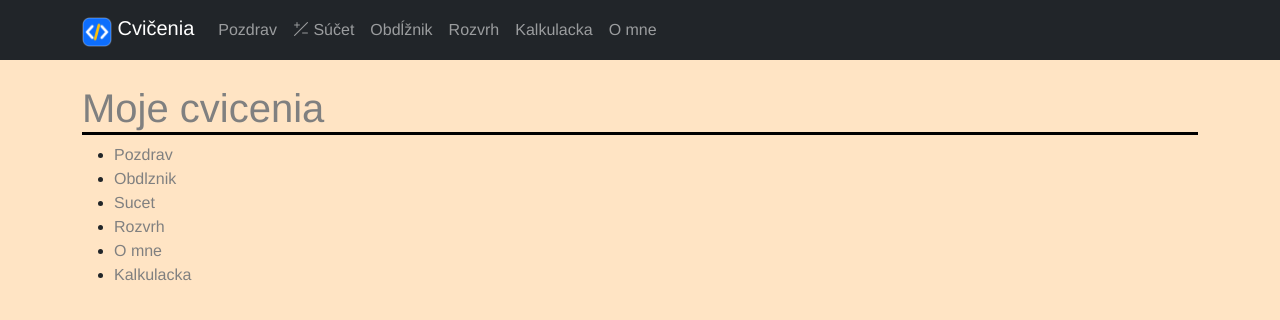
After one commit to Olomravec/Django, a Django app: page /ulohy/ in a window 1280 px wide. The commit adds this page. Shown: the top 320 px of the page. Run offline with Django 5.2, Linux system fonts and the light colour scheme.

Commit message:
CSS+navbar

```diff
--- /dev/null
+++ b/cvicenia/ulohy/static/ulohy/style.css
@@ -0,0 +1,12 @@
+body{
+    background-color: bisque;
+    font-family: 'Franklin Gothic Medium', 'Arial Narrow', Arial, sans-serif;
+}
+h1{
+    color: gray;
+    border-bottom: 3px solid black;
+}
+a{
+    color: gray;
+    text-decoration: none;
+}
--- /dev/null
+++ b/cvicenia/ulohy/templates/ulohy/base.html
@@ -0,0 +1,39 @@
+{% load static %}
+<!doctype html>
+<html lang="sk">
+<head>
+  <meta charset="utf-8">
+  <meta name="viewport" content="width=device-width, initial-scale=1">
+  <title>{% block titulok %}Cvičenia{% endblock %}</title>
+  <link href="https://cdn.jsdelivr.net/npm/bootstrap@5.3.9/dist/css/bootstrap.min.css" rel="stylesheet" integrity="sha384-yEPZ7jP9S0QKiUQ0m3jjsO4ProIW7wvR9gXkI7JOGa2XVsw53Yke2bsdkBbjmmiX" crossorigin="anonymous">
+  <link href="https://cdn.jsdelivr.net/npm/bootstrap-icons@1.13.2/font/bootstrap-icons.min.css" rel="stylesheet">
+  <link href="{% static 'ulohy/style.css' %}" rel="stylesheet">
+</head>
+<body>
+  <nav class="navbar navbar-expand-lg bg-dark mb-4" data-bs-theme="dark">
+    <div class="container">
+      <a class="navbar-brand" href="{% url 'index' %}">
+        <img src="{% static 'ulohy/img/logo.png' %}" alt="" width="30" height="30" class="d-inline-block align-text-top">
+        Cvičenia
+      </a>
+      <button class="navbar-toggler" type="button" data-bs-toggle="collapse" data-bs-target="#menu" aria-controls="menu" aria-expanded="false" aria-label="Zobraziť menu">
+        <span class="navbar-toggler-icon"></span>
+      </button>
+      <div class="collapse navbar-collapse" id="menu">
+        <div class="navbar-nav">
+          <a class="nav-link" href="{% url 'pozdrav' %}">Pozdrav</a>
+          <a class="nav-link" href="{% url 'sucet' %}"><i class="bi bi-plus-slash-minus"></i> Súčet</a>
+          <a class="nav-link" href="{% url 'obdlznik' %}">Obdĺžnik</a>
+          <a class="nav-link" href="{% url 'rozvrh' %}">Rozvrh</a>
+          <a class="nav-link" href="{% url 'kalkulacka' %}">Kalkulacka</a>
+          <a class="nav-link" href="{% url 'o_mne' %}">O mne</a>
+        </div>
+      </div>
+    </div>
+  </nav>
+  <main class="container">
+    {% block obsah %}{% endblock %}
+  </main>
+  <script src="https://cdn.jsdelivr.net/npm/bootstrap@5.3.9/dist/js/bootstrap.bundle.min.js" integrity="sha384-WyOxWvTyr1QaMPfiPJSv76iReVthorl5uWlFtZPyK0IEB0hGzo9y5Bp9mYanr8Bu" crossorigin="anonymous"></script>
+</body>
+</html>
--- /dev/null
+++ b/cvicenia/ulohy/templates/ulohy/index.html
@@ -0,0 +1,13 @@
+{% extends "ulohy/base.html" %}
+{% block titulok %}Súčet{% endblock %}
+{% block obsah %}
+<h1>Moje cvicenia</h1>
+<ul>
+    <li><a href="{% url 'pozdrav'%}">Pozdrav</a></li>
+    <li><a href="{% url 'obdlznik'%}">Obdlznik</a></li>
+    <li><a href="{% url 'sucet'%}">Sucet</a></li>
+    <li><a href="{% url 'rozvrh'%}">Rozvrh</a></li>
+    <li><a href="{% url 'o_mne'%}">O mne</a></li>
+    <li><a href="{% url 'kalkulacka'%}">Kalkulacka</a></li>
+</ul>
+{% endblock %}
--- a/cvicenia/ulohy/templates/ulohy/o_mne.html
+++ b/cvicenia/ulohy/templates/ulohy/o_mne.html
@@ -1,3 +1,6 @@
+{% extends "ulohy/base.html" %}
+{% block titulok %}Súčet{% endblock %}
+{% block obsah %}
 <h1>NIG volam sa{{ meno }}</h1>
 {% if vek >= 18 %}
 <p> Som plnoletý.</p>
@@ -13,3 +16,4 @@
     <li>žiadne záľuby</li>
     {% endfor %}
 </ul>
+{% endblock %}
--- a/cvicenia/ulohy/templates/ulohy/rozvrh.html
+++ b/cvicenia/ulohy/templates/ulohy/rozvrh.html
@@ -1,5 +1,8 @@
+{% extends "ulohy/base.html" %}
+{% block titulok %}Súčet{% endblock %}
+{% block obsah %}
 <h1>{{ den }}</h1>
-<table border="1">
+<table class="table table-striped">
     <tr><th>Hodina</th><th>Predmet</th></tr>
     {% for h in hodiny  %}
     <tr>
@@ -9,3 +12,4 @@
     {% endfor %}
 
 </table>
+{% endblock %}
--- a/cvicenia/ulohy/urls.py
+++ b/cvicenia/ulohy/urls.py
@@ -2,6 +2,7 @@ from django.urls import path
 from . import views
 
 urlpatterns = [
+    path('',views.index, name='index'),
 	path('ahoj/', views.ahoj, name='ahoj'),
     path('o-mne', views.o_mne, name='o_mne'),
     path('rozvrh/', views.rozvrh, name='rozvrh'),
--- a/cvicenia/ulohy/views.py
+++ b/cvicenia/ulohy/views.py
@@ -52,3 +52,7 @@ def obdlznik(request):
         obsah = round(a * b,2)
         obvod = round(2*(a+b),2)
     return render(request,"ulohy/obdlznik.html",{"obsah": obsah , "obvod": obvod})
+def index(request):
+
+
+    return render( request, "ulohy/index.html",)
```
Also changed, not shown: cvicenia/ulohy/templates/ulohy/kalkulacka.html (+9 -1 lines), cvicenia/ulohy/templates/ulohy/obdlznik.html (+10 -2 lines), cvicenia/ulohy/templates/ulohy/pozdrav.html (+9 -1 lines), cvicenia/ulohy/templates/ulohy/sucet.html (+8 -1 lines), cvicenia/ulohy/static/ulohy/img/logo.png (added).
